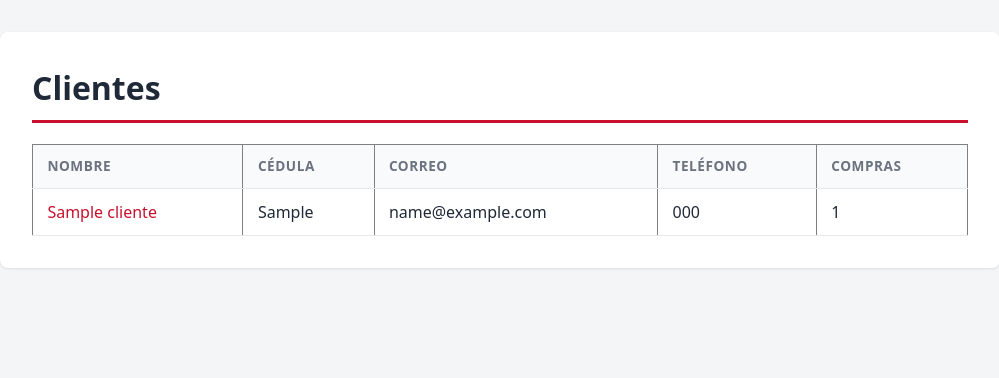
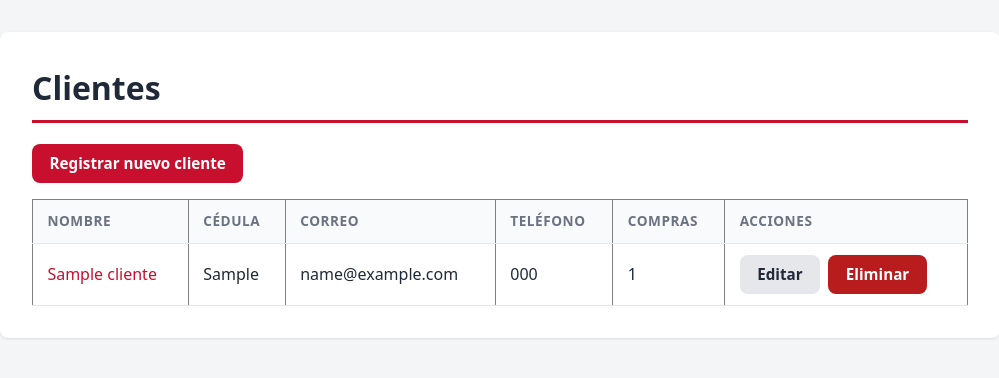
Before and after one commit to zuleicab26-collab/programacion_ii_proyecto_alison_bermeo, a Django app: page /clientes/ in a window 1280 px wide. Shown: the part 59-437 px from the top of the page, without its empty margins (140-1139 px from the left). Run offline with Django 5.2, Linux system fonts and the light colour scheme; a user stored in the database is signed in; tables that the repository leaves empty hold one stand-in row (values such as "Sample post").

Commit message:
feat (2026-11-25): crud de marcas-clientes, correccion de lista de ventas y actualizacion de readme con grupos, permisos y estilos

```diff
--- a/concesionaria/management/commands/crear_grupos.py
+++ b/concesionaria/management/commands/crear_grupos.py
@@ -11,10 +11,9 @@ GRUPOS = {
     ],
     'vendedores': (
         [f'view_{modelo}' for modelo in MODELOS]
-        + ['add_venta', 'change_venta', 'delete_venta']
+        + ['add_cliente', 'add_venta', 'change_venta', 'delete_venta']
     ),
 }
-
 
 class Command(BaseCommand):
     help = 'Crea los grupos administradores y vendedores con sus permisos.'
--- a/concesionaria/templates/concesionaria/clientes/lista.html
+++ b/concesionaria/templates/concesionaria/clientes/lista.html
@@ -4,6 +4,10 @@
 
 {% block content %}
 <h1>Clientes</h1>
+
+{% if perms.concesionaria.add_cliente %}
+<p><a class="boton" href="{% url 'cliente_create' %}">Registrar nuevo cliente</a></p>
+{% endif %}
 
 <table border="1">
     <tr>
@@ -12,6 +16,7 @@
         <th>Correo</th>
         <th>Teléfono</th>
         <th>Compras</th>
+        <th>Acciones</th>
     </tr>
     {% for cliente in clientes %}
     <tr>
@@ -20,9 +25,19 @@
         <td>{{ cliente.email }}</td>
         <td>{{ cliente.telefono }}</td>
         <td>{{ cliente.compras.count }}</td>
+        <td>
+            <div class="acciones">
+                {% if perms.concesionaria.change_cliente %}
+                    <a class="boton boton-secundario" href="{% url 'cliente_update' cliente.pk %}">Editar</a>
+                {% endif %}
+                {% if perms.concesionaria.delete_cliente %}
+                    <a class="boton boton-peligro" href="{% url 'cliente_delete' cliente.pk %}">Eliminar</a>
+                {% endif %}
+            </div>
+        </td>
     </tr>
     {% empty %}
-    <tr><td colspan="5">No hay clientes registrados.</td></tr>
+    <tr><td colspan="6">No hay clientes registrados.</td></tr>
     {% endfor %}
 </table>
 {% endblock %}
--- a/concesionaria/urls/cliente_urls.py
+++ b/concesionaria/urls/cliente_urls.py
@@ -4,5 +4,8 @@ from concesionaria import views
 
 urlpatterns = [
     path('clientes/', views.cliente_list, name='cliente_list'),
+    path('clientes/nueva/', views.cliente_create, name='cliente_create'),
     path('clientes/<int:pk>/', views.cliente_detail, name='cliente_detail'),
+    path('clientes/<int:pk>/editar/', views.cliente_update, name='cliente_update'),
+    path('clientes/<int:pk>/eliminar/', views.cliente_delete, name='cliente_delete'),
 ]
--- a/concesionaria/urls/marca_urls.py
+++ b/concesionaria/urls/marca_urls.py
@@ -4,5 +4,8 @@ from concesionaria import views
 
 urlpatterns = [
     path('marcas/', views.marca_list, name='marca_list'),
+    path('marcas/nueva/', views.marca_create, name='marca_create'),
     path('marcas/<int:pk>/', views.marca_detail, name='marca_detail'),
+    path('marcas/<int:pk>/editar/', views.marca_update, name='marca_update'),
+    path('marcas/<int:pk>/eliminar/', views.marca_delete, name='marca_delete'),
 ]
--- a/concesionaria/views/cliente_views.py
+++ b/concesionaria/views/cliente_views.py
@@ -1,5 +1,9 @@
-from django.shortcuts import get_object_or_404, render
+from django.contrib import messages
+from django.contrib.auth.decorators import login_required, permission_required
+from django.db.models import ProtectedError
+from django.shortcuts import get_object_or_404, redirect, render
 
+from concesionaria.forms import ClienteForm
 from concesionaria.models import Cliente
 
 
@@ -18,3 +22,57 @@ def cliente_detail(request, pk):
         'concesionaria/clientes/detalle.html',
         {'cliente': cliente, 'compras': compras},
     )
+
+
+@login_required
+@permission_required('concesionaria.add_cliente', raise_exception=True)
+def cliente_create(request):
+    if request.method == 'POST':
+        form = ClienteForm(request.POST)
+        if form.is_valid():
+            form.save()
+            messages.success(request, 'Cliente creado exitosamente.')
+            return redirect('cliente_list')
+    else:
+        form = ClienteForm()
+    return render(request, 'concesionaria/clientes/formulario.html', {'form': form})
+
+
+@login_required
+@permission_required('concesionaria.change_cliente', raise_exception=True)
+def cliente_update(request, pk):
+    cliente = get_object_or_404(Cliente, pk=pk)
+    if request.method == 'POST':
+        form = ClienteForm(request.POST, instance=cliente)
+        if form.is_valid():
+            form.save()
+            messages.success(request, 'Cliente actualizado exitosamente.')
+            return redirect('cliente_list')
+    else:
+        form = ClienteForm(instance=cliente)
+    return render(
+        request,
+        'concesionaria/clientes/formulario.html',
+        {'form': form, 'cliente': cliente},
+    )
+
+
+@login_required
+@permission_required('concesionaria.delete_cliente', raise_exception=True)
+def cliente_delete(request, pk):
+    cliente = get_object_or_404(Cliente, pk=pk)
+    if request.method == 'POST':
+        try:
+            cliente.delete()
+        except ProtectedError:
+            messages.error(
+                request, 'No se puede eliminar: el cliente tiene compras registradas.'
+            )
+            return redirect('cliente_detail', pk=cliente.pk)
+        messages.success(request, 'Cliente eliminado exitosamente.')
+        return redirect('cliente_list')
+    return render(
+        request,
+        'concesionaria/clientes/confirmar_eliminar.html',
+        {'cliente': cliente},
+    )
```
Also changed, not shown: concesionaria/templates/concesionaria/clientes/confirmar_eliminar.html (added, +16 -0 lines), concesionaria/templates/concesionaria/clientes/formulario.html (added, +14 -0 lines), concesionaria/templates/concesionaria/marcas/confirmar_eliminar.html (added, +16 -0 lines), concesionaria/templates/concesionaria/marcas/formulario.html (added, +14 -0 lines), concesionaria/templates/concesionaria/marcas/lista.html (+15 -2 lines), concesionaria/templates/concesionaria/ventas/lista.html (+6 -1 lines), concesionaria/tests.py (+9 -1 lines), concesionaria/views/__init__.py (+6 -2 lines), concesionaria/views/marca_views.py (+57 -1 lines), README.md.
